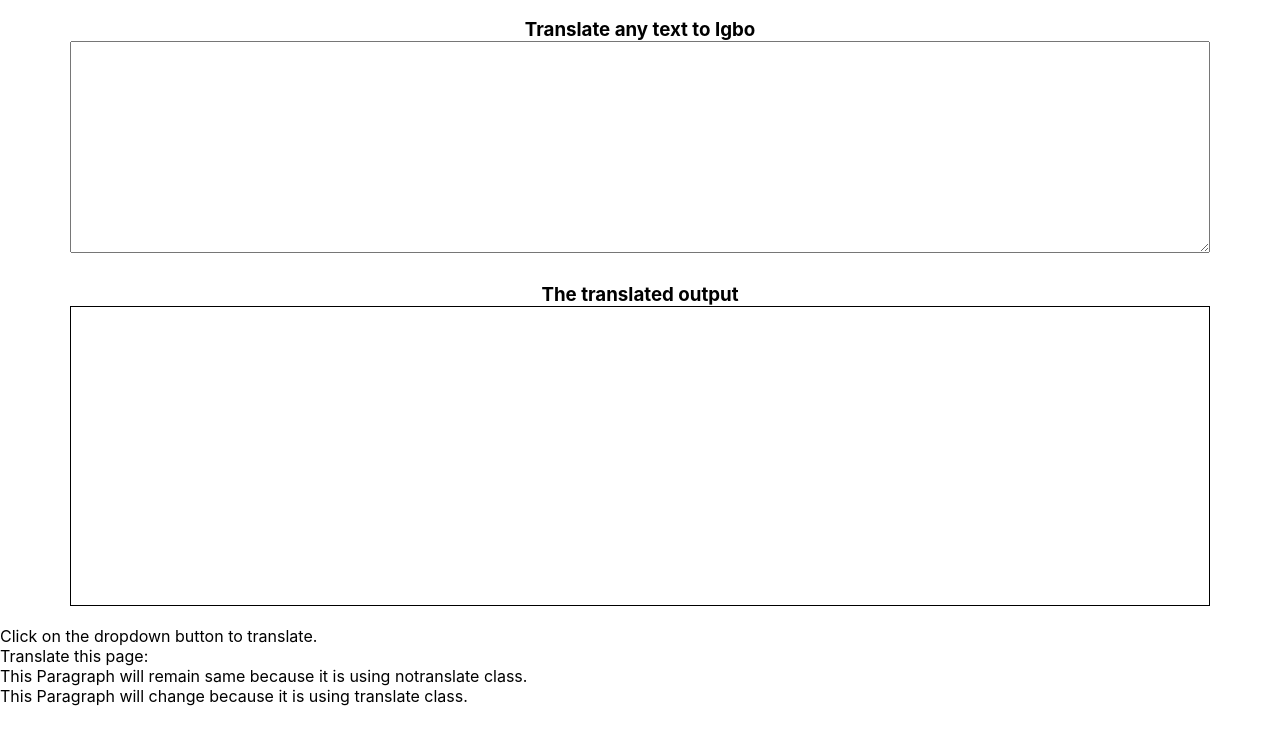
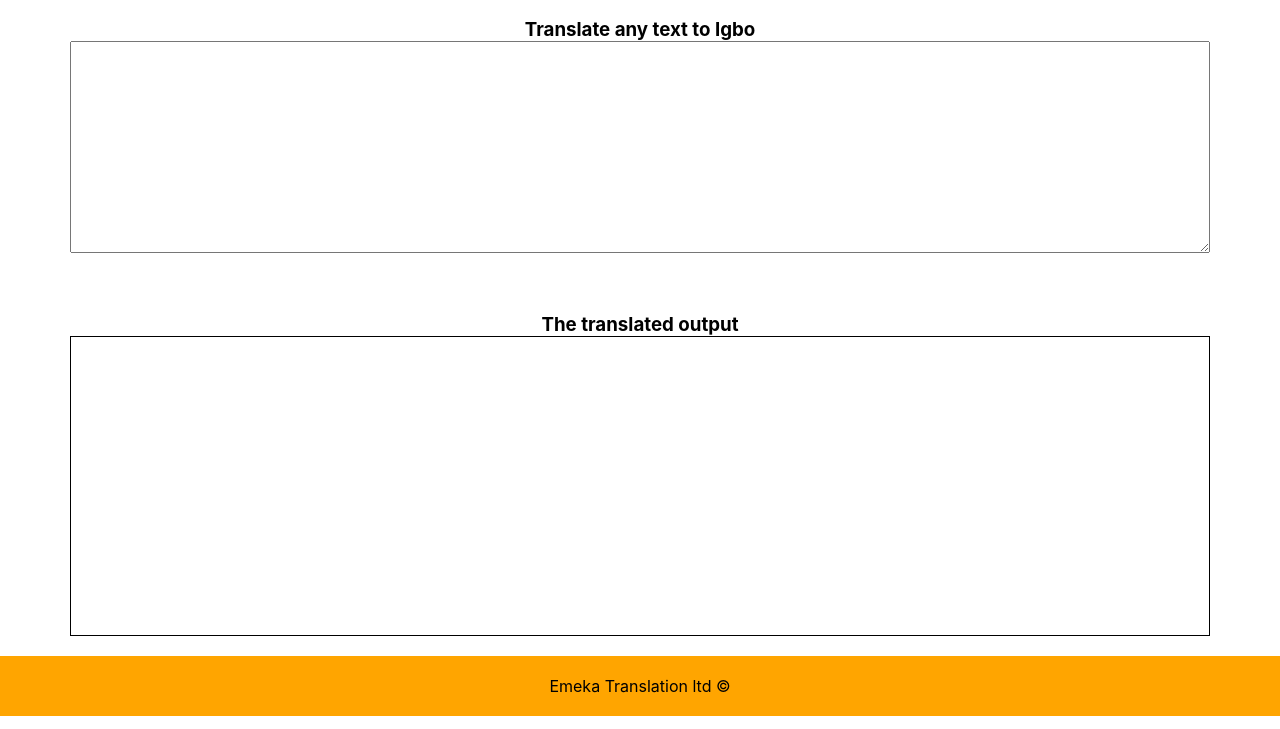
Before and after one commit to kingsley-sunny/emeka-translation, a plain HTML site: page index.html in a window 1280 px wide. Shown: the part 71-800 px from the top of the page. Drawn offline with Linux system fonts and the light colour scheme.

Commit message:
done with the website

```diff
--- a/app.js
+++ b/app.js
@@ -2,18 +2,15 @@ window.onload = () => {
     function googleTranslateElementInit() {
         new google.translate.TranslateElement({includedLanguages: 'en,ig',}, 'google_translate_element');
     }
+    googleTranslateElementInit();
 
-
-
-
-    const skip = document.querySelector('.goog-te-banner-frame');
+    const skip = document.querySelector(".goog-te-banner-frame");
     console.log(skip);
 
-    const input = document.querySelector('textarea');
-    const output = document.querySelector('.output');
+    const input = document.querySelector("textarea");
+    const output = document.querySelector(".output");
     console.log(input);
-    input.addEventListener('keyup', ()=>{
-        googleTranslateElementInit();
-        output.textContent = input.value;
-    })
+    input.addEventListener("keyup", () => {
+      output.textContent = input.value;
+    });
 }
--- a/index.html
+++ b/index.html
@@ -31,17 +31,10 @@
         </div>
 
     </section>
- <p class="notranslate">Click on the dropdown button to translate.</p>
- <p class="notranslate">Translate this page:</p>
 
-
-
-<p class="notranslate"> This Paragraph will remain same because it is using notranslate class.</p>
-
-<p class="translate"> This Paragraph will change because it is using translate class. </p>
-
-
-
+    <footer>
+        Emeka Translation ltd &copy;
+    </footer>
 <script type="text/javascript" src="//translate.google.com/translate_a/element.js?cb=googleTranslateElementInit"></script>
  <script src="app.js"></script>
 </body>
--- a/styles.css
+++ b/styles.css
@@ -41,6 +41,7 @@ section h3 {
 section textarea {
     width: 100%;
     padding: 30px 30px;
+    margin-bottom: 30px;
 }
 
 section .goog-te-combo {
@@ -65,3 +66,10 @@ section .goog-te-gadget span {
     border: 1px solid black;
     padding: 30px;
 }
+
+
+footer {
+    background: orange;
+    padding: 20px;
+    text-align: center;
+}
```
